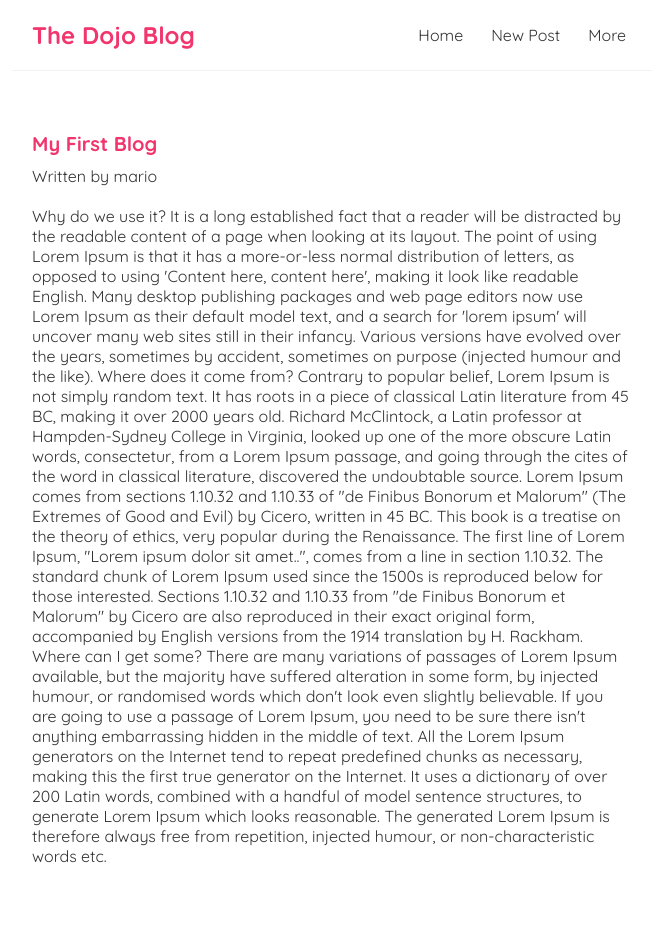
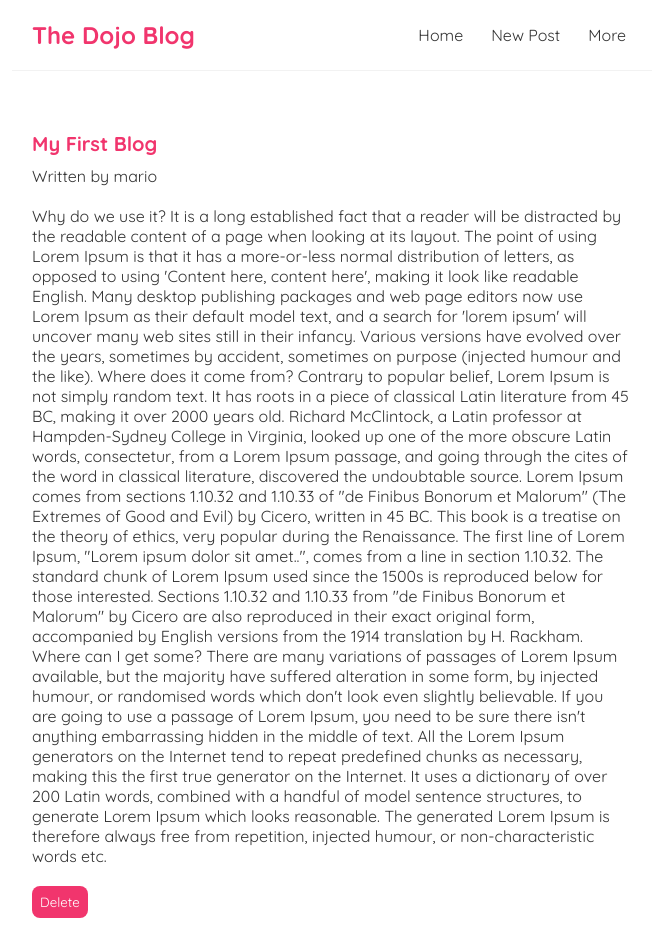
Before and after one commit to RonAlmog/dojo-blog, a React (Create React App) app: page /blogs/1 in a window 1280 px wide. Shown: the top 952 px of the page, without its empty margins (308-967 px from the left). Built offline with nearby package versions, Linux system fonts and the light colour scheme; data requests are answered from the project's data file.

Commit message:
add delete call

```diff
--- a/src/components/BlogDetails.js
+++ b/src/components/BlogDetails.js
@@ -1,5 +1,6 @@
 import { useParams } from "react-router-dom";
 import useFetch from "./useFetch";
+import { useNavigate } from "react-router-dom";
 
 const BlogDetails = () => {
   let { id } = useParams();
@@ -8,6 +9,15 @@ const BlogDetails = () => {
     error,
     isPending,
   } = useFetch("http://localhost:8000/blogs/" + id);
+
+  const navigate = useNavigate();
+  const deletePost = () => {
+    fetch("http://localhost:8000/blogs/" + blog.id, {
+      method: "DELETE",
+    }).then(() => {
+      navigate("/");
+    });
+  };
   return (
     <div className="blog-details">
       {isPending && <div>Loading...</div>}
@@ -17,6 +27,7 @@ const BlogDetails = () => {
           <h2>{blog.title}</h2>
           <p>Written by {blog.author}</p>
           <div>{blog.body}</div>
+          <button onClick={deletePost}>Delete</button>
         </article>
       )}
     </div>
--- a/src/components/Create.js
+++ b/src/components/Create.js
@@ -1,10 +1,12 @@
 import { useState } from "react";
+import { useNavigate } from "react-router-dom";
 
 const Create = () => {
   const [title, setTitle] = useState("");
   const [body, setBody] = useState("");
   const [author, setAuthor] = useState("mario");
   const [isPending, setIsPending] = useState(false);
+  const navigate = useNavigate();
 
   const handleSubmit = (e) => {
     e.preventDefault();
@@ -19,6 +21,8 @@ const Create = () => {
       console.log("new blog");
       setIsPending(false);
     });
+
+    navigate("/");
   };
   return (
     <div className="create">
```
Also changed, not shown: data/db.json (+6 -0 lines).
